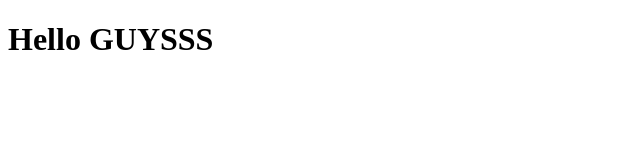
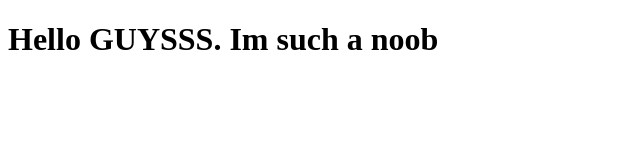
Before and after one commit to Solehry/solehry.github.io, a plain HTML site: page site/index2.html in a window 1280 px wide. Shown: the whole page, without its empty margins (0-640 px from the left). Drawn offline with Linux system fonts and the light colour scheme.

Commit message:
small addn to our page content

```diff
--- a/site/index2.html
+++ b/site/index2.html
@@ -4,6 +4,6 @@
 	<title>Hello World</title>
 </head>
 <body>
-<h1> Hello GUYSSS </h1>
+<h1> Hello GUYSSS. Im such a noob </h1>
 </body>
 </html>
```
